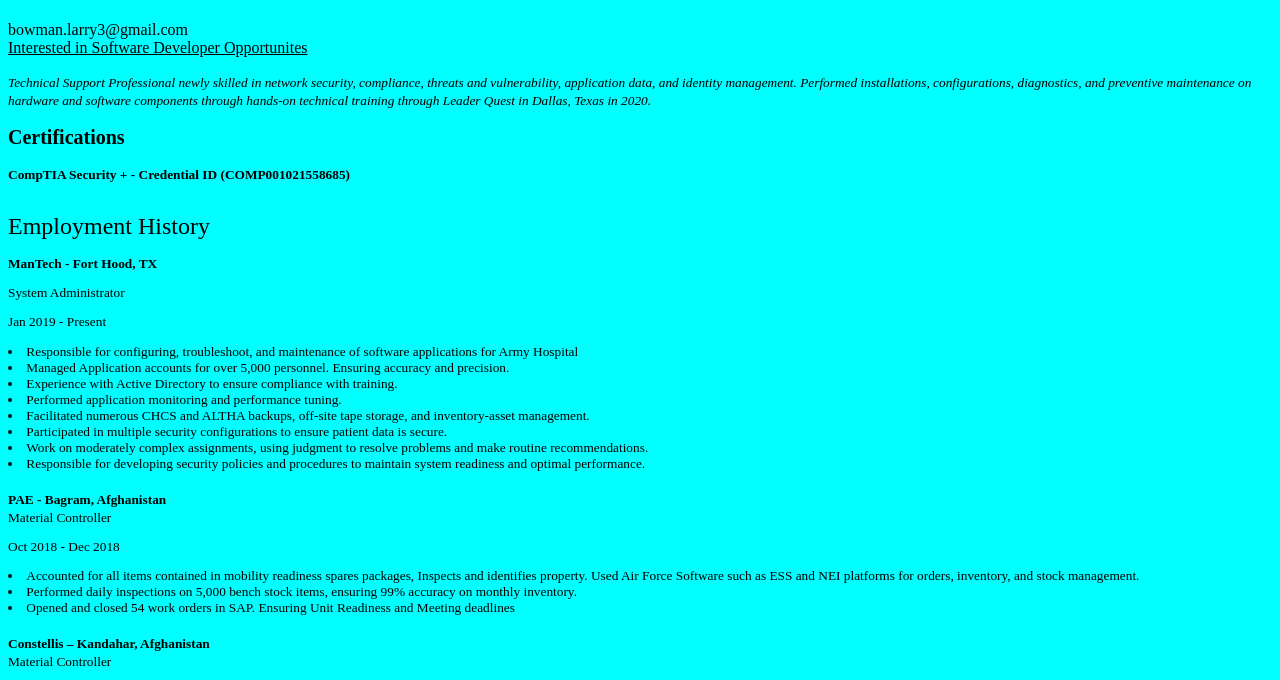
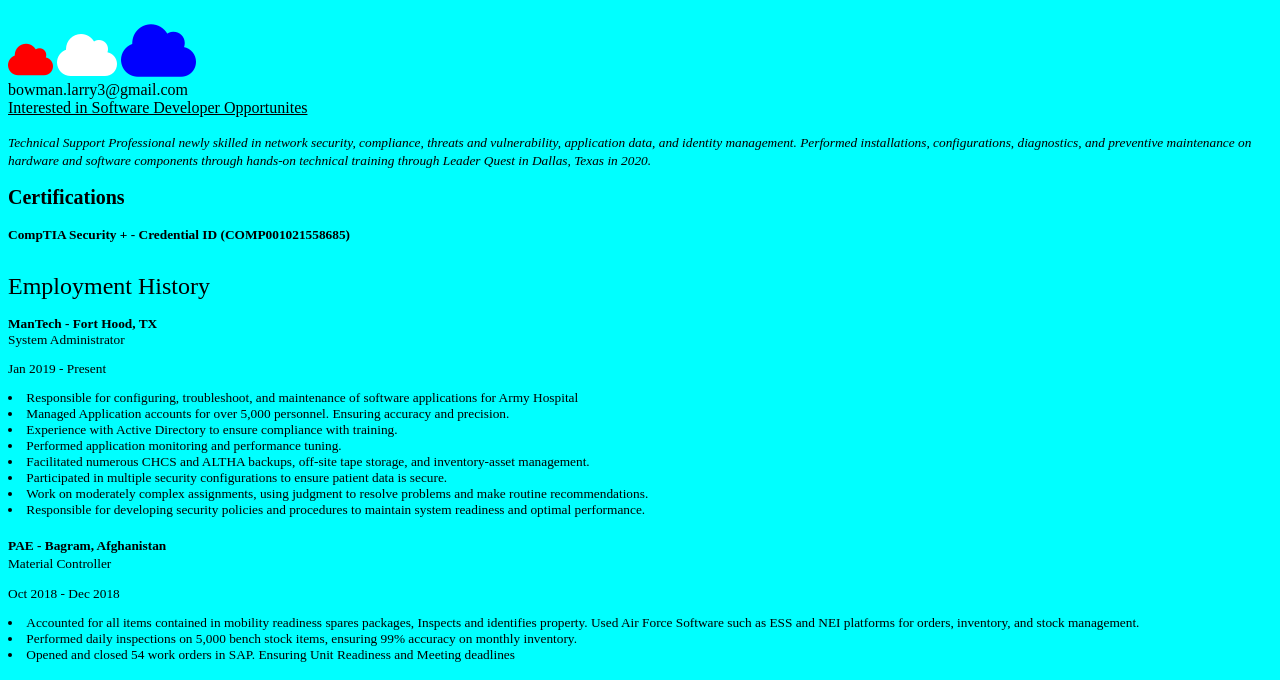
Before and after one commit to bowmanlarry/bowmanlarry.github.io, a plain HTML site: page index.html in a window 1280 px wide. Shown: the part 69-749 px from the top of the page. Drawn offline with Linux system fonts and the light colour scheme.

Commit message:
Update index.html

```diff
--- a/index.html
+++ b/index.html
@@ -1,6 +1,7 @@
 <!DOCTYPE html>
 <html>
 <head>
+  <script src="https://kit.fontawesome.com/a076d05399.js" crossorigin="anonymous"></script>
   <link  rel="stylesheet" href="style.css"/>
   <meta charset="utf-8">
   <meta name="viewport" content="width=device-width">
@@ -8,6 +9,9 @@
 </head>
 <body>
   <h1>Larry Bowman</h1>
+<i class="fas fa-cloud" style="font-size:36px;color:red"></i>
+<i class="fas fa-cloud" style="font-size:48px;color:white;"></i>
+<i class="fas fa-cloud" style="font-size:60px;color:blue;"></i>
     <div>
       <span> bowman.larry3@gmail.com
         <div><u> Interested in Software Developer Opportunites</div></u>
@@ -17,7 +21,7 @@
         <span><b> CompTIA Security + - Credential ID (COMP001021558685)</b>
           <p><br><font size="+2"> Employment History</br></font>
         <br><b>ManTech - Fort Hood, TX</b></br>
-        <div> System Administrator</div>
+        <p=> System Administrator</p>
        <p> Jan 2019 - Present<p>
          <li>Responsible for configuring, troubleshoot, and maintenance of software applications for Army Hospital</li>
          <li>Managed Application accounts for over 5,000 personnel. Ensuring accuracy and precision. </li>
@@ -27,12 +31,16 @@
          <li>Participated in multiple security configurations to ensure patient data is secure.  </li>
          <li>Work on moderately complex assignments, using judgment to resolve problems and make routine recommendations.</li>
          <li>Responsible for developing security policies and procedures to maintain system readiness and optimal performance. </li></ul>
+
         <br><b> PAE - Bagram, Afghanistan</br></b>
         <span>Material Controller</span>
+
         <p> Oct 2018 - Dec 2018</p>
+
           <li>Accounted for all items contained in mobility readiness spares packages, Inspects and identifies property. Used Air Force Software such as ESS and NEI platforms for orders, inventory, and stock management.</li>
           <li>Performed daily inspections on 5,000 bench stock items, ensuring 99% accuracy on monthly inventory.</li>
           <li>Opened and closed 54 work orders in SAP. Ensuring Unit Readiness and Meeting deadlines</li>
+
           <br><b>Constellis – Kandahar, Afghanistan</br></b>
           <span> Material Controller</span>
            <p> Oct 2017 - May 2018</p>
@@ -41,6 +49,7 @@
           <li>Executed Distribution Administration with ESS (Enterprise-Solution Supply) and LIMS-EV for both shipping and receiving Aircraft Parts and Tools.</li>
 <br><b>HD Supply - Dallas, TX </br></b>
 <span>Supply Clerk</span>
+
 <p> Dec 2016 - Oct 2017</p>
 <li>Shipped over 5,000-line items daily to various locations for redistribution to customer. Became a Certified on Order Picker, Electric Pallet Jack, and Electric Forklift.</li>
 <li>Completed Data Entry of all CONUS Shipments for tracking purposes, used for customer service when any products were lost in transit.</li>
@@ -53,17 +62,22 @@
   <li>Maintained inventory of 7.6k assets valued at over 10.4 million dollars.</li>
   <li>Used a Microsoft based software known as NAV to update inventory journals, warehouse validations, and shipment information.</li>
   <li>Processed at least 22 daily same day orders for customers ensuring 100% on orders shipped on time.</li>
+
   <br><b>U.S. Air Force - Grand Forks, ND</br></b>
    <span>Material Management Controller<span>
      <p> Jan 2015 - Mar 2016</p>
      <li>Provided Block I & II training to newly appointed bench stock monitors. Processed routine and high priority issue requests. Tracked requisitions and research/rectify shipment discrepancies.</li>
      <li>Replenished and perform semi-annual inspections of all bench stock accounts; coordinated with customers regarding priority of deliveries and destination points.</li>
      <li>Managed supply reports/records and cleared 342 delinquent documents.</li>
+
    <br><b>U.S. Air Force - Grand Forks, ND</br></b>
     <span>Air Craft Parts Store Floor Specialist<span>
       <p> Dec 2014 - Jan 2015</p>
       <li>Maintained inventory discipline & secure storage of 8.7K line items valued at $63M; validates controlled and special handling requirements.</li>
       <li>Used Asset Management Discoverer & database systems; ensures 100% asset availability for immediate customer support.</li>
       <li>Conducted warehouse validations; ID's errors & researches discrepancies prior to scheduled annual inventories.</li>
+
+
+
 </body>
 </html>
```
